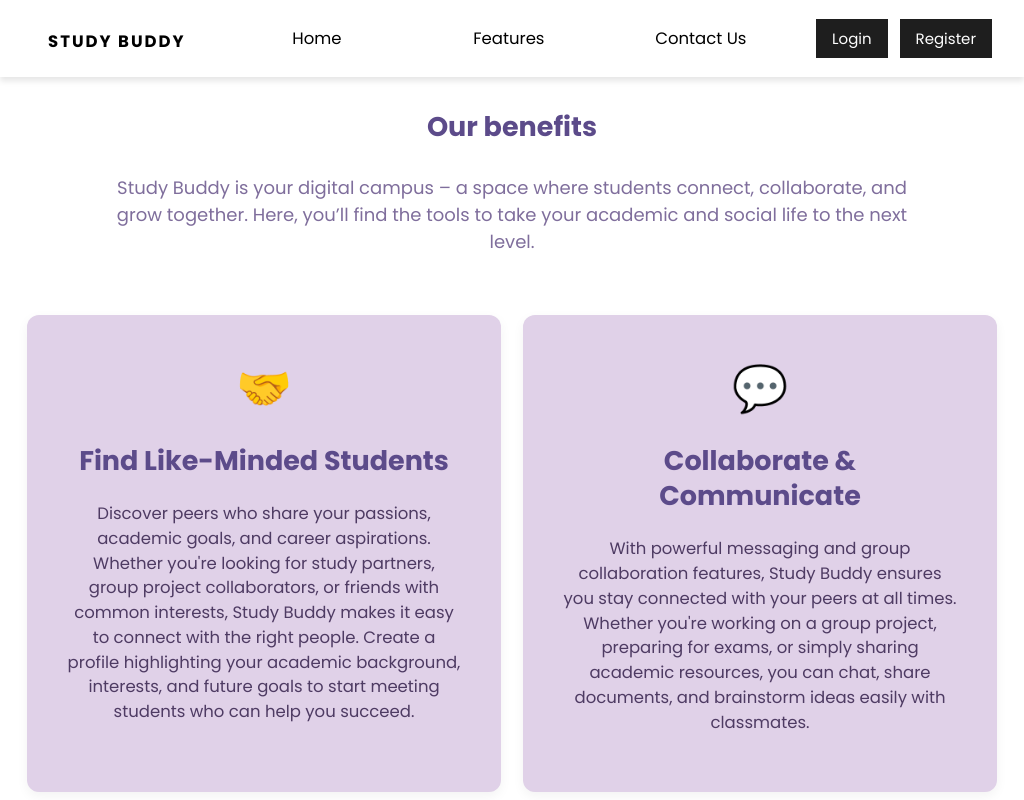
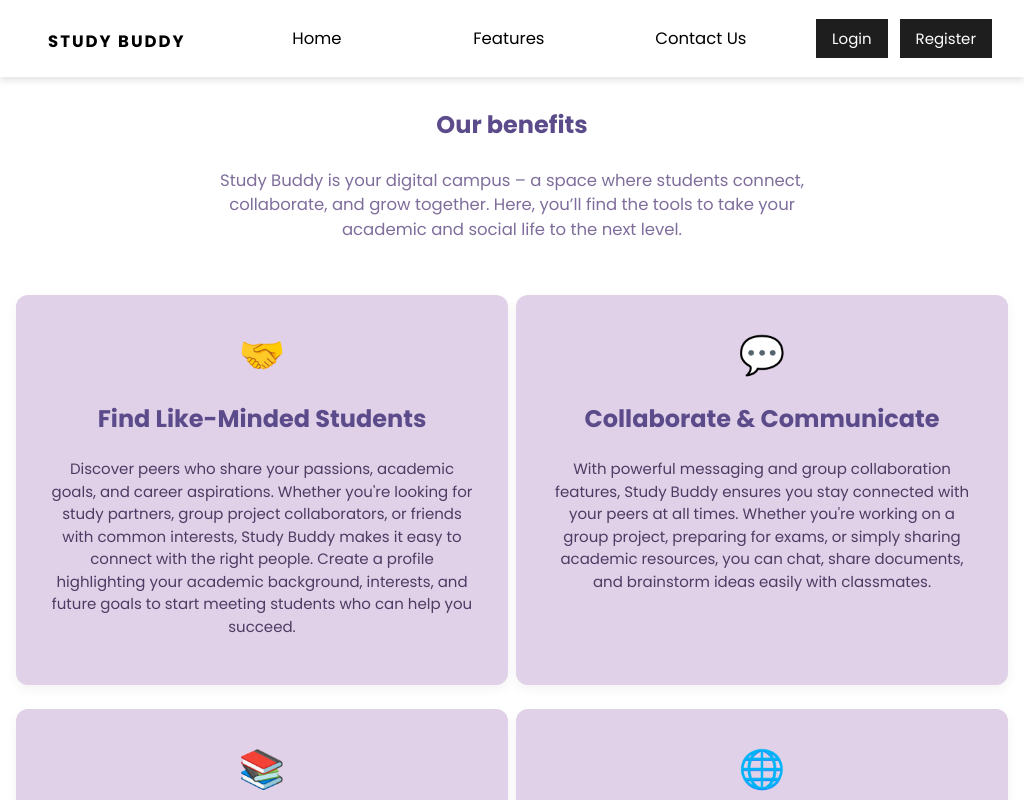
Before and after one commit to Khazzy4/WAAD-ICA, a React (Vite) app in the folder client/: page /Features in a window 1024 px wide. Shown: the top 800 px of the page. Built offline with nearby package versions, Linux system fonts and the light colour scheme.

Commit message:
Update FeaturePage.css

```diff
--- a/client/src/pages/FeaturePage.css
+++ b/client/src/pages/FeaturePage.css
@@ -92,7 +92,41 @@ button.orange {
   background-color: #FFB74D;
 }
 
-/* ————— Мобильная версия ————— */
+@media (min-width: 769px) and (max-width: 1024px) {
+  .feature-container {
+    padding: 32px 24px;
+  }
+  .feature-title {
+    font-size: 2.6rem;
+  }
+  .feature-subtitle {
+    font-size: 1.1rem;
+    max-width: 600px;
+    margin-bottom: 32px;
+  }
+  .features-grid {
+    grid-template-columns: repeat(2, 1fr);
+    gap: 24px;
+  }
+  .feature-card {
+    width: 90%;
+    padding: 32px;
+  }
+  .feature-icon {
+    font-size: 2.5rem;
+  }
+  .feature-title {
+    font-size: 1.6rem;
+  }
+  .feature-text {
+    font-size: 1rem;
+  }
+  button {
+    font-size: 0.95rem;
+    padding: 8px 16px;
+  }
+}
+
 @media (max-width: 768px) {
   .feature-container {
     padding: 20px 16px;
```
